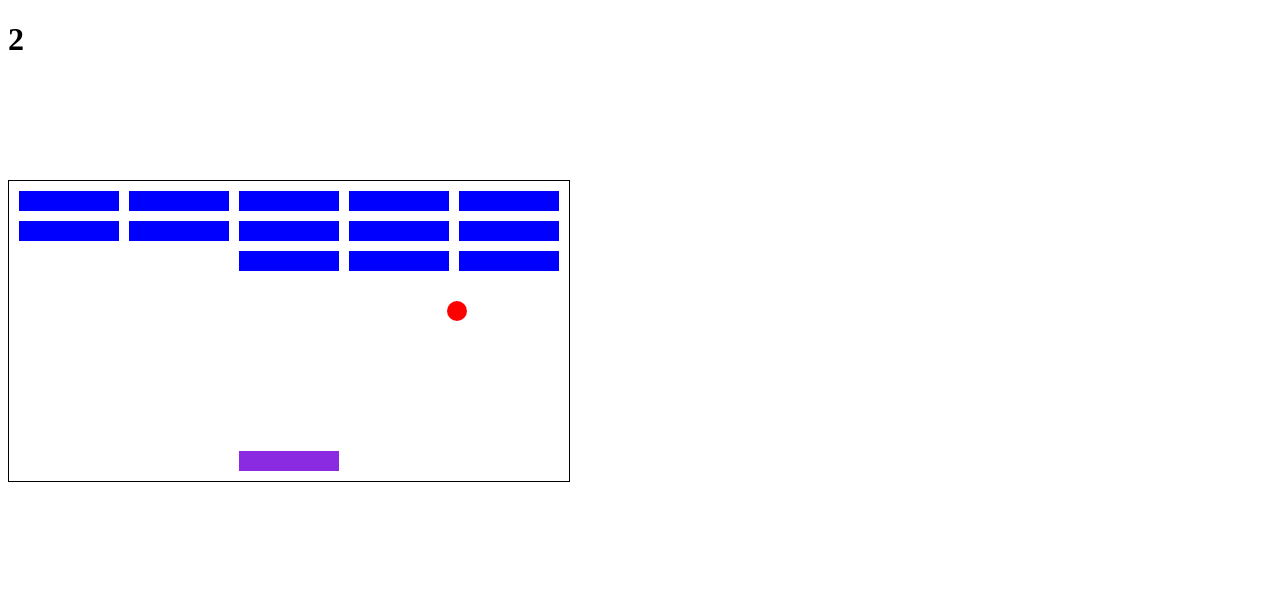
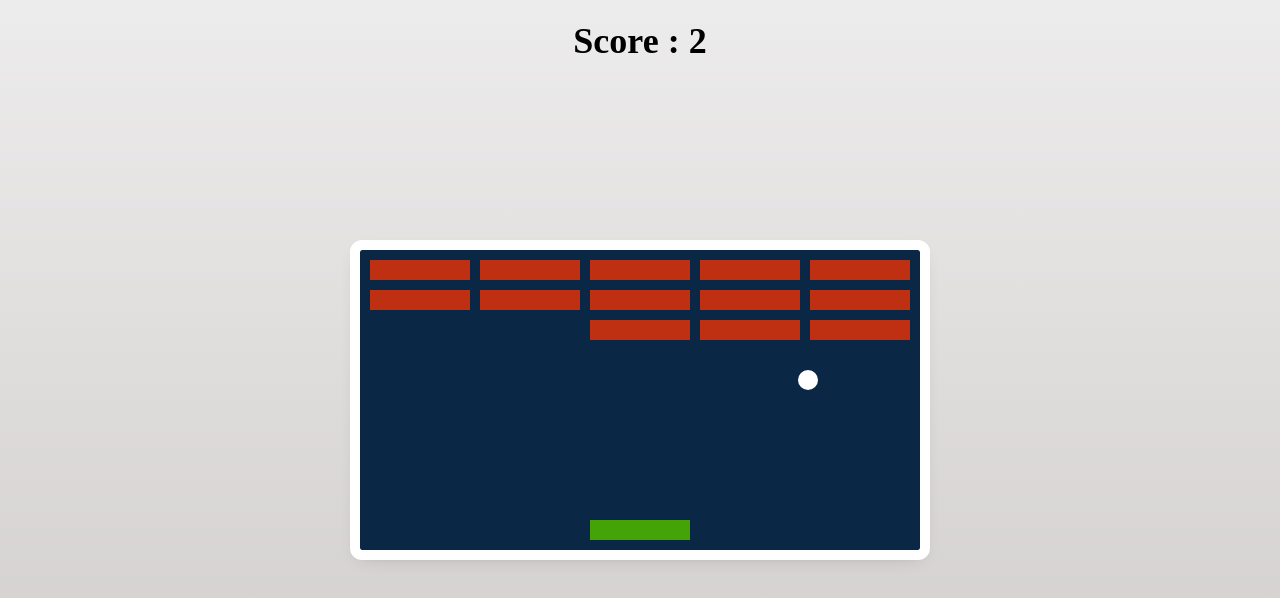
Before and after one commit to jubair-k/2D-Breakout-Game-Javascript, a plain HTML site: page index.html in a window 1280 px wide. Drawn offline with Linux system fonts and the light colour scheme.

Commit message:
some styling

```diff
--- a/index.html
+++ b/index.html
@@ -6,8 +6,10 @@
     <link rel="stylesheet" href="styles.css">
 </head>
 <body>
-<h1 id="score">0</h1>
-<div class="grid"></div>
+    <section>
+        <h1>Score : <span id="score"></span></h1>
+        <div class="grid"></div>
+    </section>
 
 <script src="index.js"></script>
 </body>
--- a/styles.css
+++ b/styles.css
@@ -1,23 +1,47 @@
+*{
+    margin: 0px;
+    padding: 0px;
+    box-sizing: border-box;
+}
+section{
+    width: 100%;
+    height: 100vh;
+    /* background-color: #ebebe6; */
+    background-image: -webkit-linear-gradient(top, #edecec, #cecbc9);
+	background-image: linear-gradient(top, #edecec, #cecbc9);
+    position: relative;
+}
+section h1{
+    font-size: 36px;
+    font-weight: 800;
+    padding: 20px 30px;
+    text-align: center;
+}
+
 .grid {
     position: absolute;
+    left: 50%;
+    top: 50%;
+    transform: translate(-50%,-50%);
     width: 560px;
     height: 300px;
-    border: solid 1px black;
-    margin-top: 100px;
-  }
+    outline: solid 10px #FFF;
+    border-radius: 2px;
+    background-color: #0a2745;
+    box-shadow: 0 4px 8px 0 rgba(0, 0, 0, 0.2), 0 6px 20px 0 rgba(0, 0, 0, 0.19);  }
 
   .user {
     position: absolute;
     width: 100px;
     height: 20px;
-    background-color: blueviolet;
+    background-color: #43a307;
   }
 
   .block {
     position: absolute;
     width: 100px;
     height: 20px;
-    background-color: blue;
+    background-color: #bf3013;
   }
 
   .ball {
@@ -25,5 +49,5 @@
     width: 20px;
     height: 20px;
     border-radius: 10px;
-    background-color: red;
+    background-color: #FFF;
   }
```
